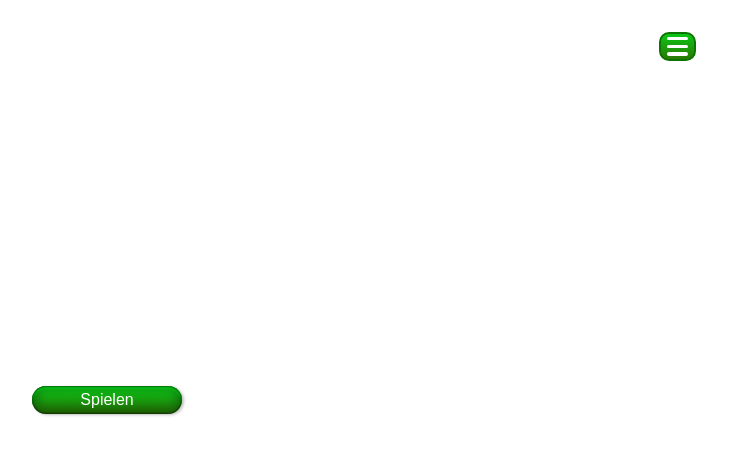
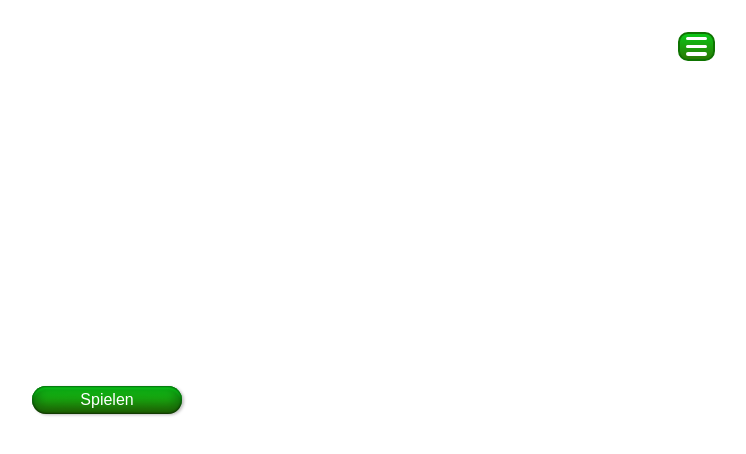
Before and after one commit to ShiningElektra/recycool, a Next.js app: page / in a window 1280 px wide. Shown: the top 454 px of the page, without its empty margins (533-1279 px from the left). Built offline with nearby package versions, Linux system fonts and the light colour scheme.

Commit message:
🎨 Change positon unit Issue #2

```diff
--- a/components/burger/Burger.module.css
+++ b/components/burger/Burger.module.css
@@ -1,7 +1,7 @@
 .burger {
   position: absolute;
-  top: 4%;
-  right: 4%;
+  top: 2rem;
+  right: 2rem;
   display: flex;
   flex-direction: column;
   justify-content: space-around;
--- a/components/menu/Menu.module.css
+++ b/components/menu/Menu.module.css
@@ -1,7 +1,7 @@
 .menu {
   position: absolute;
-  top: 3%;
-  right: 2%;
+  top: 1.5rem;
+  right: 1.5rem;
   display: flex;
   align-self: flex-end;
   flex-direction: column;
```
